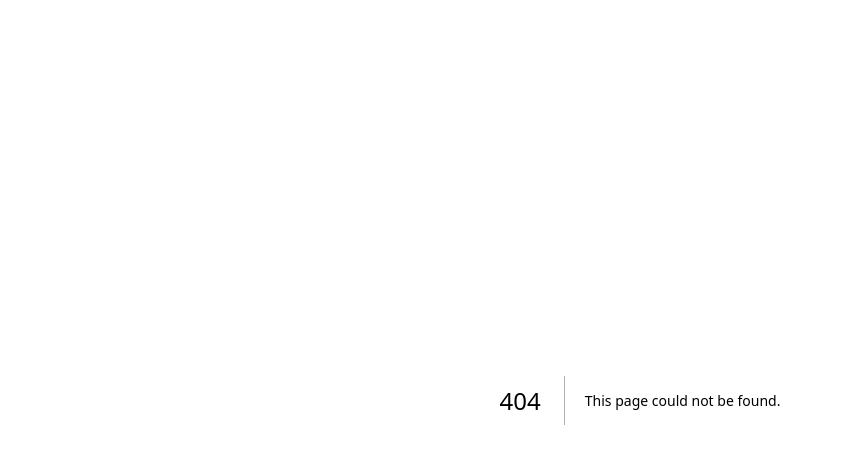
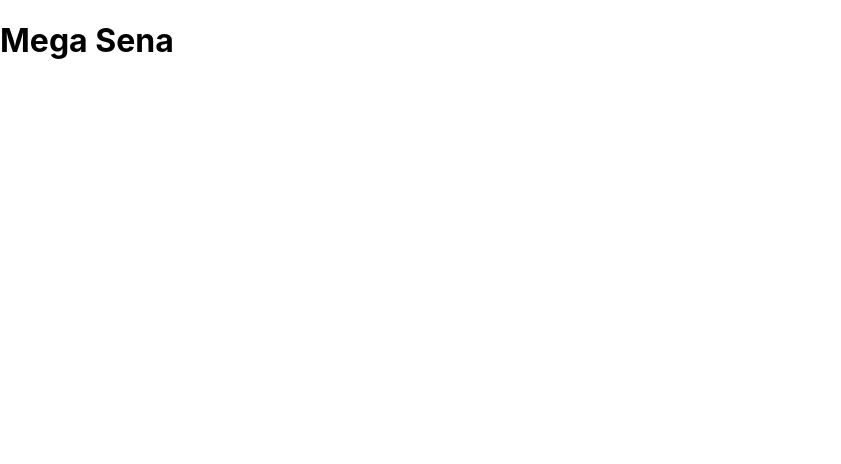
Before and after one commit to davihenrique/atividade-nextjs-Cod3r, a Next.js app: page /megasena/megasena in a window 1280 px wide. Before the commit this address had no page. Shown: the top 464 px of the page, without its empty margins (0-841 px from the left). Built offline with nearby package versions, Linux system fonts and the light colour scheme.

Commit message:
aula: desafio megasena

```diff
--- /dev/null
+++ b/pages/megasena/megasena.jsx
@@ -0,0 +1,8 @@
+export default function megasena(){
+
+    return(
+        <div>
+            <h1>Mega Sena</h1>
+        </div>
+    )
+}
```
